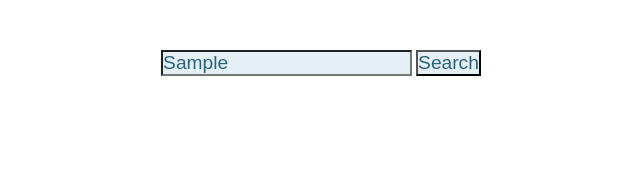
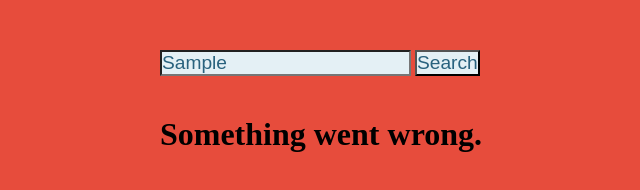
Before and after one commit to aleksiliu/WeatherApp, a plain HTML site: page index.html in a window 1280 px wide. Both pictures are taken after typing "Sample" into the empty fields and a click on the button "Search". Shown: the whole page, without its empty margins (319-959 px from the left). Drawn offline with Linux system fonts and the light colour scheme; no server answers.

Commit message:
Refactor code

```diff
--- a/index.html
+++ b/index.html
@@ -27,7 +27,7 @@
       <p></p>
     </div>
 
-    <h1 class="error">City not found!</h1>
+    <h1 class="error"></h1>
 
     </div>
 
--- a/main.js
+++ b/main.js
@@ -9,33 +9,45 @@ const h1Error = document.querySelector('.error');
 
 form.addEventListener("submit", function(e){
   e.preventDefault();
+  if (input.value.trim() === '') {
+    return false;
+  }
   getWeather();
 })
 
 function getWeather() {
+  button.textContent = 'Loading';
   fetch(`https://api.openweathermap.org/data/2.5/weather?q=${input.value}&units=metric&APPID=790b0cad877acccab6384572ca8dfa89`)
   .then(response => response.json())
   .then(function(data) {
-    displayWeather(data);
+    render(data);
   })
-  .catch(function(error) {
-    console.log(error);
+  .catch(function() {
+    button.textContent = 'Search';
+    showError('Something went wrong.');
   });
 }
 
-function displayWeather(data) {
-  if (input.value === '') {
-    return false;
-  } else if (data.cod === '404') {
-    weather_div.style.display = 'none';
-    document.body.style.background = '#e74c3c';
-    h1Error.style.display = 'block';
-  } else {
+function showError(message) {
+  weather_div.style.display = 'none';
+  document.body.style.background = '#e74c3c';
+  h1Error.style.display = 'block';
+  h1Error.textContent = message;
+}
+
+function render(data) {
+  button.textContent = 'Search';
+  if (data.cod === 200) {
     weather_div.style.display = 'block';
     document.body.style.background = '#2ecc71';
     h1Error.style.display = 'none';
     h1.innerHTML = `${data.name}, ${data.sys.country}`;
     h2.innerHTML = `${data.main.temp} °C`;
     p.innerHTML = data['weather'][0]['main'];
+  } else if (data.cod === '404') {
+    showError('City not found.');
+  } else {
+    console.log(data);
+    showError('Something went wrong.');
   }
 }
```
Also changed, not shown: 1 other file.
